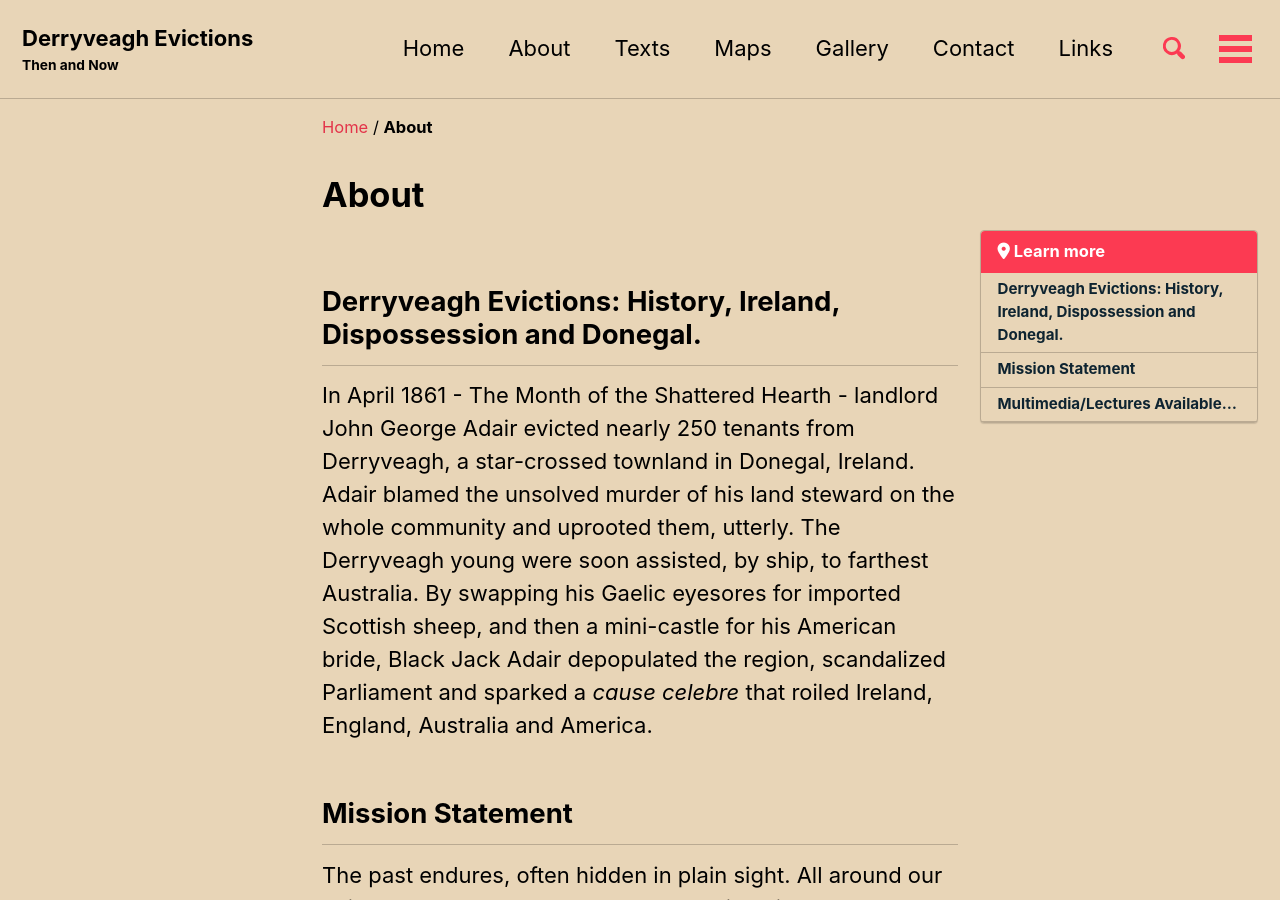
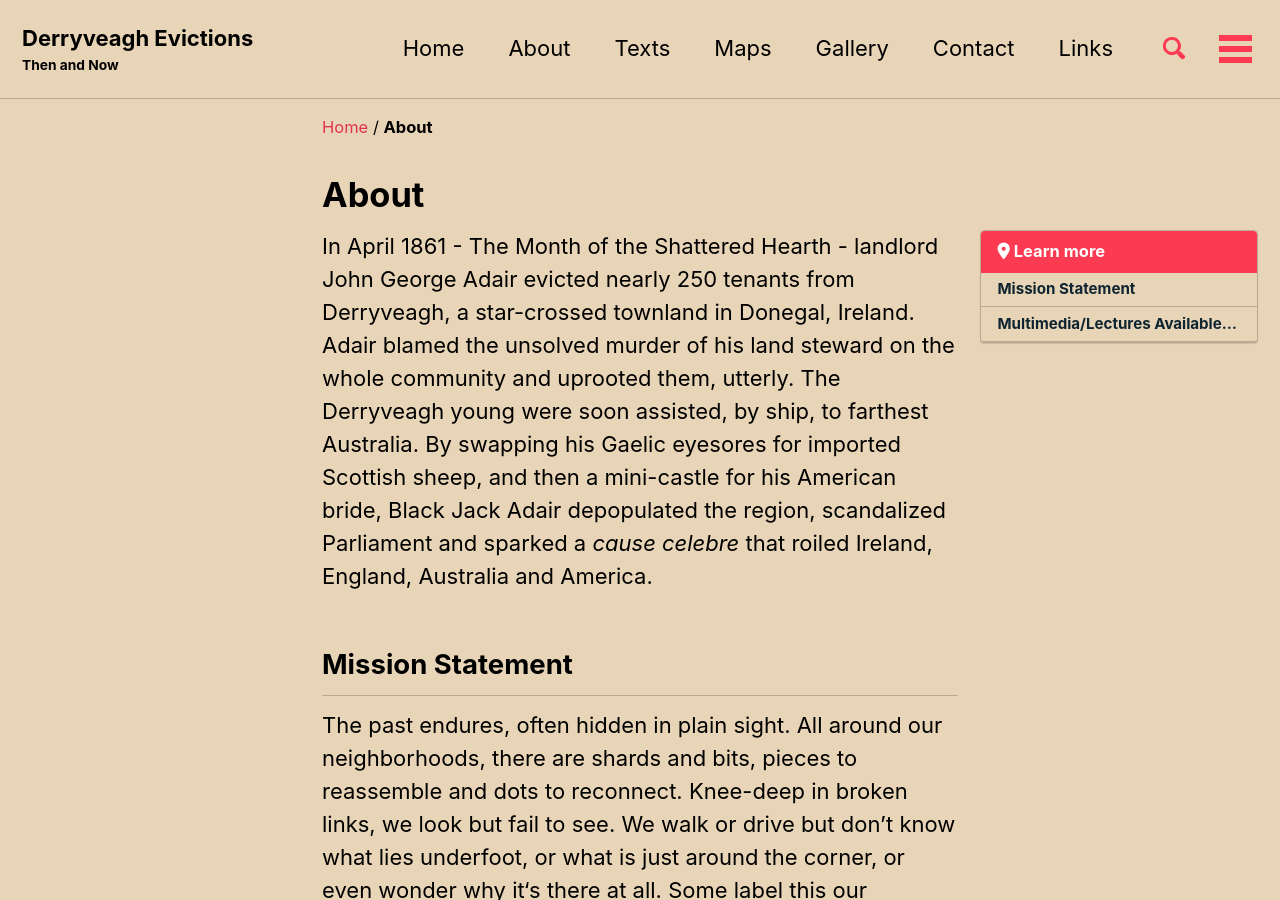
Before and after one commit to adamdjbrett/derryveagh-new, a Jekyll site: the page built from _pages/about.md, in a window 1280 px wide and 900 px high. Built offline with Jekyll 4.4.1, drawn with Linux system fonts in a browser that asks for light colours; cached includes are drawn as plain includes; nearby versions of some CDN libraries.

Commit message:
Update about.md
about

```diff
--- a/_pages/about.md
+++ b/_pages/about.md
@@ -7,7 +7,6 @@ toc_label: "Learn more"
 toc_icon: "map-marker-alt"
 ---
 
-## Derryveagh Evictions: History, Ireland, Dispossession and Donegal.
 In April 1861 - The Month of the Shattered Hearth - landlord John George Adair evicted nearly 250 tenants from Derryveagh, a star-crossed townland in Donegal, Ireland. Adair blamed the unsolved murder of his land steward on the whole community and uprooted them, utterly. The Derryveagh young were soon assisted, by ship, to farthest Australia. By swapping his Gaelic eyesores for imported Scottish sheep, and then a mini-castle for his American bride, Black Jack Adair depopulated the region, scandalized Parliament and sparked a _cause celebre_ that roiled Ireland, England, Australia and America.
 
 
```
